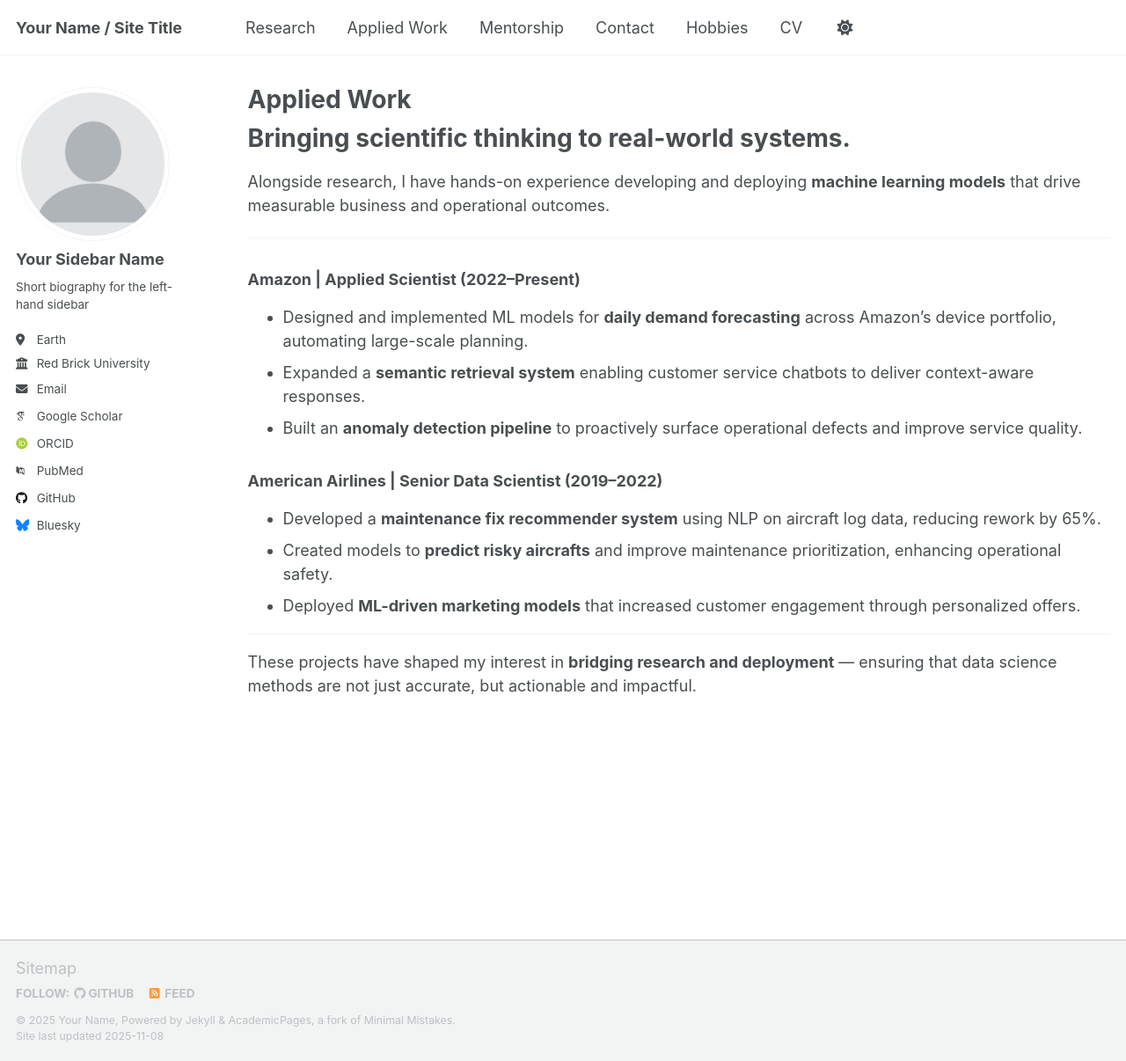
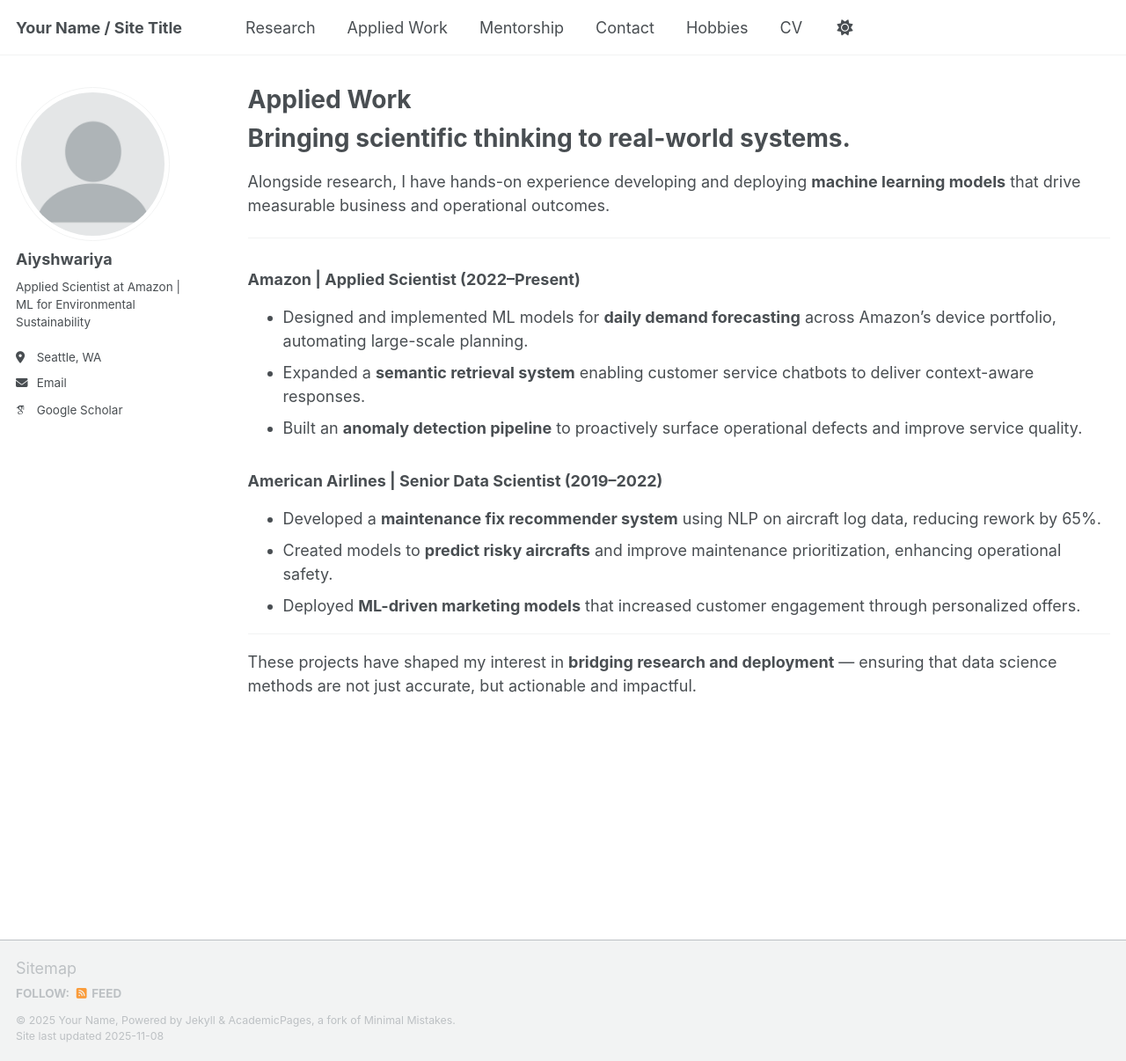
Before and after one commit to Aiyshwariya/aiyshwariya.github.io, a Jekyll site: the page built from _pages/applied_work.md, in a window 1280 px wide and 1206 px high. Shown: the whole window at 88% size. Built offline with Jekyll 4.4.1, drawn with Linux system fonts in a browser that asks for light colours; some web fonts are replaced; a script that is not in the unit is left out.

Commit message:
update 2 1107

```diff
--- a/_config.yml
+++ b/_config.yml
@@ -24,23 +24,23 @@ repository               : "aiyshwariya/aiyshwariya.github.io"
 author:
   # Biographic information
   avatar           : "profile.png"
-  name             : "Your Sidebar Name"
+  name             : "Aiyshwariya"
   pronouns         : # example: "she/her"
-  bio              : "Short biography for the left-hand sidebar"
-  location         : "Earth"
-  employer         : "Red Brick University"
+  bio              : "Applied Scientist at Amazon | ML for Environmental Sustainability"
+  location         : "Seattle, WA"
+  employer         : #
   uri              : # URL
-  email            : "none@example.org"
+  email            : "aiyshwariyaa28@gmail.com"
 
   # Academic websites
   academia         : # URL
   arxiv            : # URL - Update with the correct link to your profile
-  googlescholar    : "https://scholar.google.com/citations?user=PS_CX0AAAAAJ"
+  googlescholar    : "https://scholar.google.com/citations?user=fUpgdCAAAAAJ&hl"
   inspire-hep      : # URL
   impactstory      : # URL
-  orcid            : "https://orcid.org/yourorcidurl"
+  orcid            : #
   semantic         : # URL
-  pubmed           : "https://www.ncbi.nlm.nih.gov/pubmed/?term=john+snow"
+  pubmed           : #
   researchgate     : # URL
   scopus           : # URL
 
@@ -48,13 +48,13 @@ author:
   bitbucket        : # Username - Update with your username on the site
   codepen          : # Username
   dribbble         : # Username
-  github           : "academicpages"
+  github           : #"academicpages"
   kaggle           : # Username
   stackoverflow    : # User number or user number and name (i.e., use "1" or "1/jeff-atwood")
 
   # Social media
   artstation       : # Username
-  bluesky          : "bsky.app" # Replace this with you Bluesky username
+  bluesky          : # Replace this with you Bluesky username
   facebook         : # Username
   flickr           : # Username
   foursquare       : # Username
--- a/_pages/applied_work.md
+++ b/_pages/applied_work.md
@@ -1,7 +1,7 @@
 ---
 layout: archive
 title: "Applied Work"
-permalink: /applied-work/
+permalink: /applied_work/
 ---
 
 # Bringing scientific thinking to real-world systems.
```
Also changed, not shown: _pages/hobbies.md (+1 -1 lines), index.md (deleted, +0 -9 lines), 3 other files.
